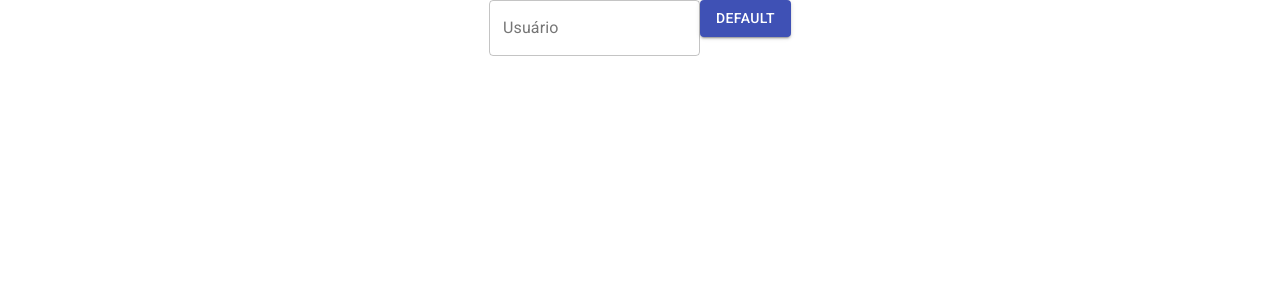
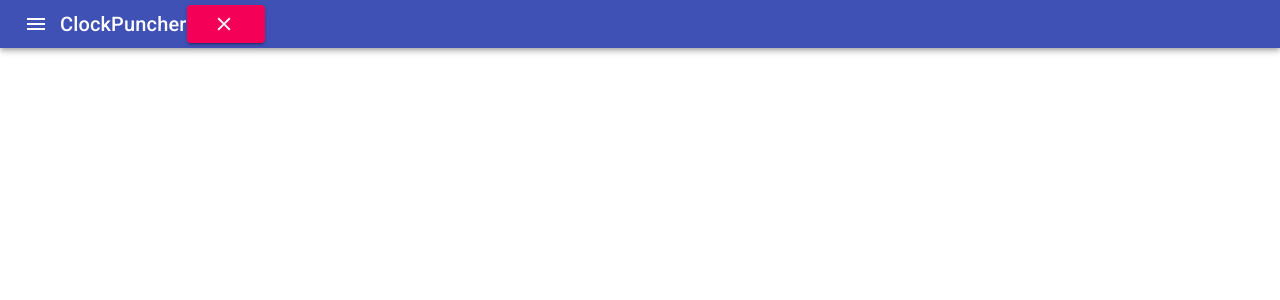
Before and after one commit to GFernandesS/clock-puncher-front, a React (Create React App) app: page / in a window 1280 px wide. Shown: the top 300 px of the page. Built offline with nearby package versions, Linux system fonts and the light colour scheme.

Commit message:
Implementando AppBar

```diff
--- a/package.json
+++ b/package.json
@@ -26,6 +26,7 @@
     "web-vitals": "^1.0.1"
   },
   "scripts": {
+    "startReact": "react-scripts start",
     "start": "electron-forge start",
     "build": "react-scripts build",
     "test": "react-scripts test",
--- a/public/index.html
+++ b/public/index.html
@@ -18,6 +18,6 @@
   </head>
   <body>
     <noscript>You need to enable JavaScript to run this app.</noscript>
-    <div id="root"></div>
+    <div id="root" style="-webkit-app-region: drag"></div>
   </body>
 </html>
--- a/src/App.js
+++ b/src/App.js
@@ -1,17 +1,8 @@
 import './App.css'
-import { Container, Button, TextField } from '@material-ui/core'
+import { AppMenu } from './components/AppMenu'
 
 function App() {
-  return (
-    <div className="App">
-      <Container fixed>
-        <TextField id="outlined-basic" label="Usuário" variant="outlined" />
-        <Button variant="contained" color="primary">
-          Default
-        </Button>
-      </Container>
-    </div>
-  )
+  return <AppMenu />
 }
 
 export default App
--- /dev/null
+++ b/src/components/AppMenu.css
@@ -0,0 +1,3 @@
+.MenuButton {
+  -webkit-app-region: no-drag;
+}
--- /dev/null
+++ b/src/components/AppMenu.js
@@ -0,0 +1,39 @@
+import React from 'react'
+import {
+  AppBar,
+  Toolbar,
+  IconButton,
+  Typography,
+  Button
+} from '@material-ui/core'
+import { MenuOutlined, CloseOutlined } from '@material-ui/icons'
+import './AppMenu.css'
+
+const AppMenu = () => {
+  return (
+    <AppBar position="static">
+      <Toolbar variant="dense">
+        <IconButton
+          edge="start"
+          color="inherit"
+          aria-label="menu"
+          className="MenuButton"
+        >
+          <MenuOutlined />
+        </IconButton>
+        <Typography variant="h6">ClockPuncher</Typography>
+        <Button
+          variant="contained"
+          size="large"
+          color="secondary"
+          aria-controls="menu-appbar"
+          className="MenuButton"
+          style={{ paddingLeft: 30 }}
+          startIcon={<CloseOutlined />}
+        />
+      </Toolbar>
+    </AppBar>
+  )
+}
+
+export { AppMenu }
--- a/src/electron/electronStarter.js
+++ b/src/electron/electronStarter.js
@@ -12,8 +12,8 @@ const createWindow = () => {
     height: 600,
     minHeight: 600,
     minWidth: 800,
-    resizable: false,
-    titleBarStyle: 'hidden'
+    titleBarStyle: 'customButtonsOnHover',
+    frame: false
   })
 
   mainWindow.loadURL(startUrl)
```
Also changed, not shown: 1 other file (tests, documents, lock files or other folders).
